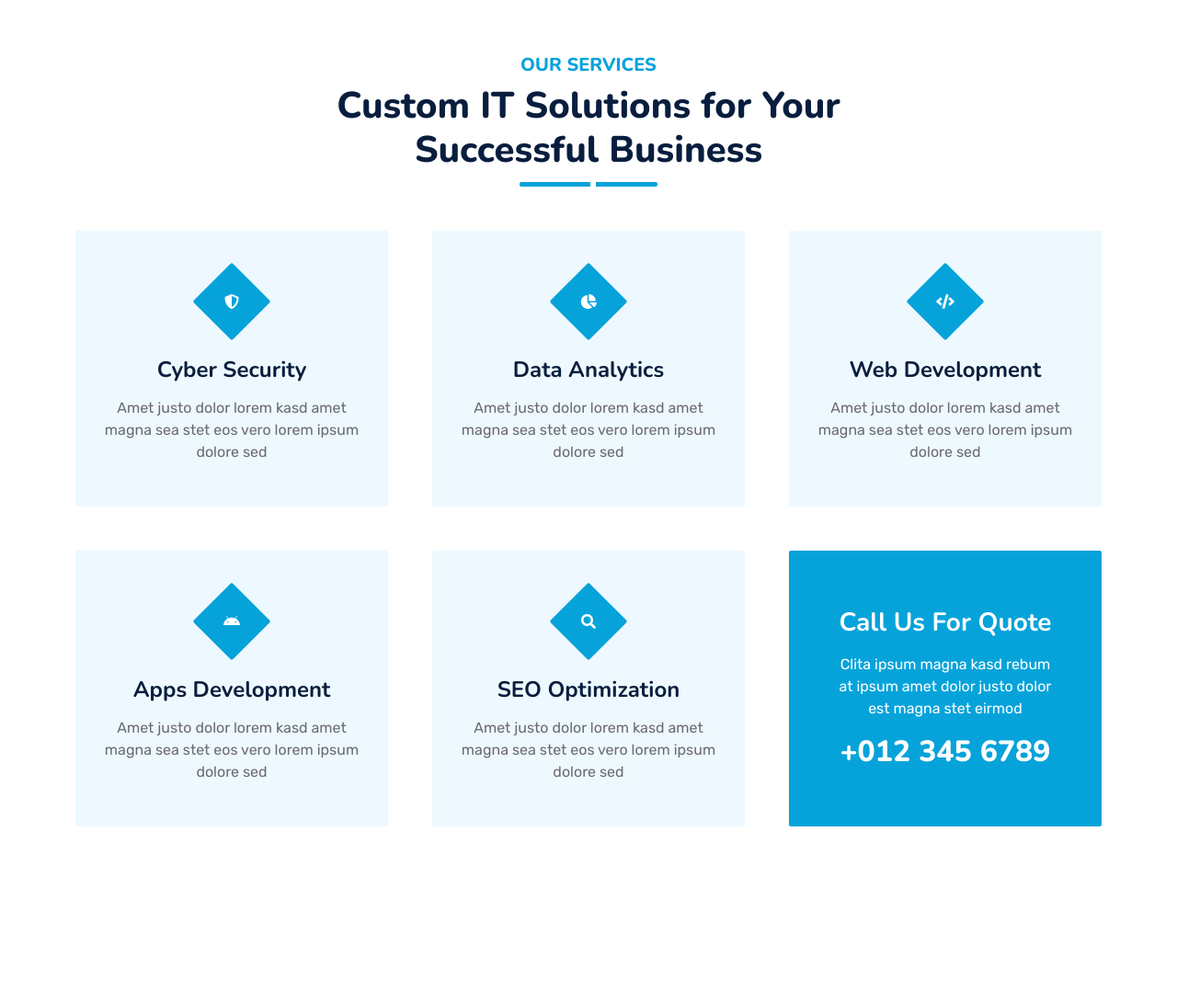
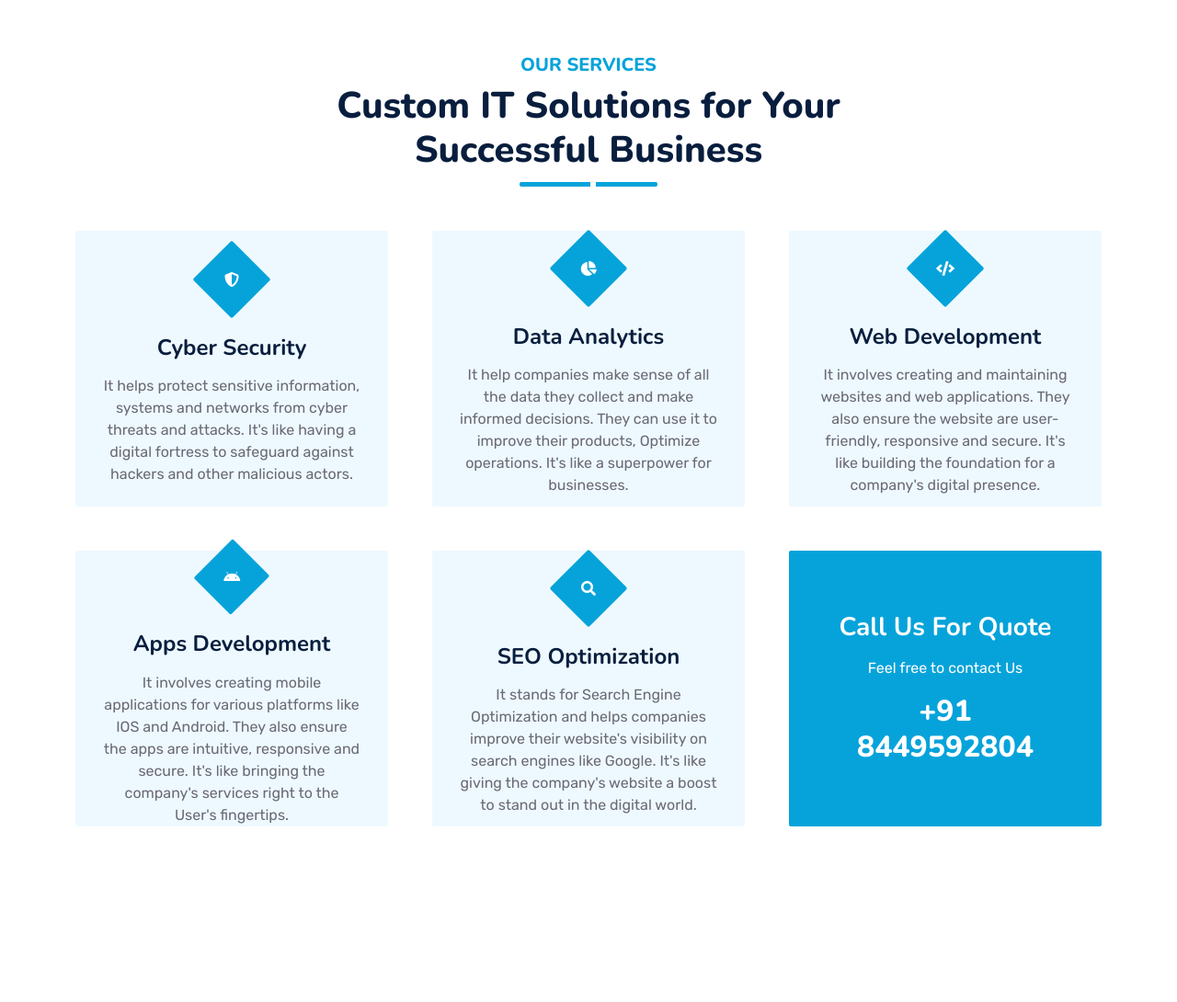
Before and after one commit to ashwani-199/startup, a Django app: page /services/ in a window 1280 px wide. Shown: the part 802-1892 px from the top of the page at 92% size. Run offline with Django 4.2, Linux system fonts and the light colour scheme; some libraries are stand-ins or nearby versions.

Commit message:
templates02 jan

```diff
--- a/apps/home/templates/home/index.html
+++ b/apps/home/templates/home/index.html
@@ -194,8 +194,8 @@
             </div>
             <h4>Professional Staff</h4>
             <p class="mb-0">
-              Magna sea eos sit dolor, ipsum amet lorem diam dolor eos et diam
-              dolor
+              The processes and activities designed to increase the professional
+              knowledge, skills, and attitudes of staff members.
             </p>
           </div>
           <div class="col-12 wow zoomIn" data-wow-delay="0.8s">
--- a/apps/services/templates/services/service.html
+++ b/apps/services/templates/services/service.html
@@ -20,8 +20,9 @@
           </div>
           <h4 class="mb-3">Cyber Security</h4>
           <p class="m-0">
-            Amet justo dolor lorem kasd amet magna sea stet eos vero lorem ipsum
-            dolore sed
+            It helps protect sensitive information, systems and networks from
+            cyber threats and attacks. It's like having a digital fortress to
+            safeguard against hackers and other malicious actors.
           </p>
           <a class="btn btn-lg btn-primary rounded" href="">
             <i class="bi bi-arrow-right"></i>
@@ -37,8 +38,9 @@
           </div>
           <h4 class="mb-3">Data Analytics</h4>
           <p class="m-0">
-            Amet justo dolor lorem kasd amet magna sea stet eos vero lorem ipsum
-            dolore sed
+            It help companies make sense of all the data they collect and make
+            informed decisions. They can use it to improve their products,
+            Optimize operations. It's like a superpower for businesses.
           </p>
           <a class="btn btn-lg btn-primary rounded" href="">
             <i class="bi bi-arrow-right"></i>
@@ -54,8 +56,10 @@
           </div>
           <h4 class="mb-3">Web Development</h4>
           <p class="m-0">
-            Amet justo dolor lorem kasd amet magna sea stet eos vero lorem ipsum
-            dolore sed
+            It involves creating and maintaining websites and web applications.
+            They also ensure the website are user-friendly, responsive and
+            secure. It's like building the foundation for a company's digital
+            presence.
           </p>
           <a class="btn btn-lg btn-primary rounded" href="">
             <i class="bi bi-arrow-right"></i>
@@ -71,8 +75,10 @@
           </div>
           <h4 class="mb-3">Apps Development</h4>
           <p class="m-0">
-            Amet justo dolor lorem kasd amet magna sea stet eos vero lorem ipsum
-            dolore sed
+            It involves creating mobile applications for various platforms like
+            IOS and Android. They also ensure the apps are intuitive, responsive
+            and secure. It's like bringing the company's services right to the
+            User's fingertips.
           </p>
           <a class="btn btn-lg btn-primary rounded" href="">
             <i class="bi bi-arrow-right"></i>
@@ -88,8 +94,10 @@
           </div>
           <h4 class="mb-3">SEO Optimization</h4>
           <p class="m-0">
-            Amet justo dolor lorem kasd amet magna sea stet eos vero lorem ipsum
-            dolore sed
+            It stands for Search Engine Optimization and helps companies improve
+            their website's visibility on search engines like Google. It's like
+            giving the company's website a boost to stand out in the digital
+            world.
           </p>
           <a class="btn btn-lg btn-primary rounded" href="">
             <i class="bi bi-arrow-right"></i>
@@ -101,11 +109,8 @@
           class="position-relative bg-primary rounded h-100 d-flex flex-column align-items-center justify-content-center text-center p-5"
         >
           <h3 class="text-white mb-3">Call Us For Quote</h3>
-          <p class="text-white mb-3">
-            Clita ipsum magna kasd rebum at ipsum amet dolor justo dolor est
-            magna stet eirmod
-          </p>
-          <h2 class="text-white mb-0">+012 345 6789</h2>
+          <p class="text-white mb-3">Feel free to contact Us</p>
+          <h2 class="text-white mb-0">+91 8449592804</h2>
         </div>
       </div>
     </div>
--- a/templates/base.html
+++ b/templates/base.html
@@ -5,8 +5,11 @@
     <meta charset="utf-8" />
     <title>Business_2023</title>
     <meta content="width=device-width, initial-scale=1.0" name="viewport" />
-    <meta content="Freelancer India Python" name="keywords" />
-    <meta content="Software solution" name="description" />
+    <meta
+      content="Freelancer, technostartup, Django, Flask, Python, Web Development, upwork, USA, Australia,  India"
+      name="keywords"
+    />
+    <meta content="Technostartup for IT Works" name="description" />
 
     <!-- Favicon -->
     <link href="{% static 'img/fevicon.ico' %}" rel="icon" />
@@ -333,11 +336,7 @@
                   <i class="fa fa-user-tie me-2"></i>Startup
                 </h1>
               </a>
-              <p class="mt-3 mb-4">
-                Lorem diam sit erat dolor elitr et, diam lorem justo amet clita
-                stet eos sit. Elitr dolor duo lorem, elitr clita ipsum sea. Diam
-                amet erat lorem stet eos. Diam amet et kasd eos duo.
-              </p>
+              <p class="mt-3 mb-4">Creative & Innovative Digital Solution</p>
               <!-- <form action="">
                 <div class="input-group">
                   <input
```
